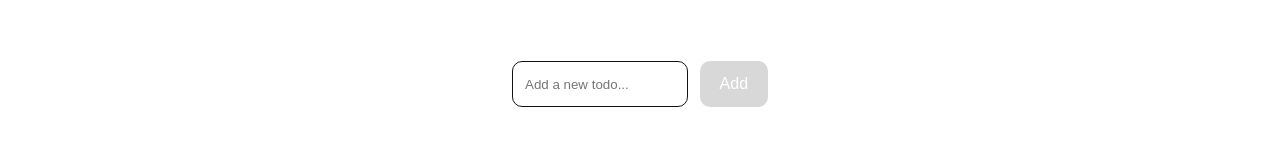
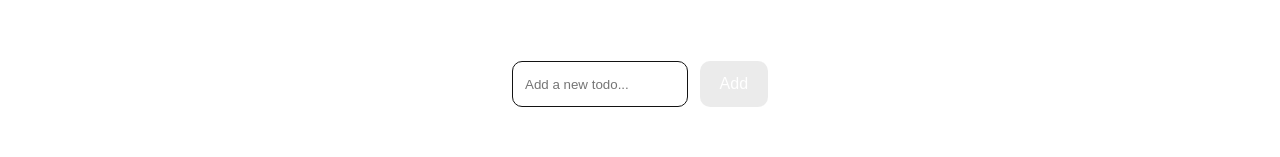
Before and after one commit to nyeok98/todo-zustand-tanstack_query, a React (Vite) app: page / in a window 1280 px wide. Shown: the part 245-402 px from the top of the page. Built offline with nearby package versions, Linux system fonts and the light colour scheme; no server answers; the database is empty.

Commit message:
[Add] error handling for components and services

```diff
--- a/src/components/List.tsx
+++ b/src/components/List.tsx
@@ -2,7 +2,19 @@ import useTodos from "../hooks/useTodo";
 import styles from "./List.module.css";
 
 const List = () => {
-  const { todos, deleteTodo } = useTodos();
+  const { todos, deleteTodo, hasError, setHasError } = useTodos();
+
+  const handleDelete = async (id: string) => {
+    try {
+      await deleteTodo(id);
+    } catch {
+      setHasError(true);
+      setTimeout(() => {
+        setHasError(false);
+      }, 2000);
+    }
+  };
+
   return (
     <ul className={styles.root}>
       {todos?.map((todo) => (
@@ -11,9 +23,9 @@ const List = () => {
             <p className={styles.listBox}>{todo.title}</p>
             <button
               className={styles.listButton}
-              onClick={() => deleteTodo(todo.id)}
+              onClick={() => handleDelete(todo.id)}
             >
-              Delete
+              {!hasError ? "Delete" : "Error"}
             </button>
           </li>
         </>
--- a/src/components/ListInput.tsx
+++ b/src/components/ListInput.tsx
@@ -3,29 +3,42 @@ import styles from "./ListInput.module.css";
 import useTodo from "../hooks/useTodo";
 
 const ListInput = () => {
-  const { addTodo } = useTodo();
-  const [inputValue, setInputValue] = useState("");
+  const { addTodo, hasError, setHasError } = useTodo();
+  const [inputValue, setInputValue] = useState<string>("");
 
-  const onSubmit = async (e: React.FormEvent) => {
+  const handleSubmit = async (e: React.FormEvent) => {
     e.preventDefault();
-    await addTodo(inputValue);
-    setInputValue("");
+    const trimmedValue = inputValue.trim();
+    if (!trimmedValue) return;
+    try {
+      await addTodo(trimmedValue);
+      setInputValue("");
+    } catch {
+      setHasError(true);
+    }
   };
 
-  const onChange = (value: string) => {
-    setInputValue(value);
+  const handleChange = (inputValue: string) => {
+    if (hasError) setHasError(false);
+    setInputValue(inputValue);
   };
 
   return (
-    <form className={styles.root} onSubmit={onSubmit}>
+    <form className={styles.root} onSubmit={handleSubmit}>
       <input
         type="text"
         value={inputValue}
-        onChange={(e) => onChange(e.target.value)}
+        onChange={(e) => handleChange(e.target.value)}
         placeholder="Add a new todo..."
         className={styles.inputBox}
       />
-      <button type="submit">Add</button>
+      <button
+        type="submit"
+        className={styles.addButton}
+        disabled={!inputValue.trim() || hasError}
+      >
+        {!hasError ? "Add" : "Error"}
+      </button>
     </form>
   );
 };
--- a/src/services/todoServices.ts
+++ b/src/services/todoServices.ts
@@ -22,7 +22,7 @@ export const fetchTodos = async () => {
         } as Todo)
     );
   } catch (e) {
-    console.log(e);
+    throw Error("Todo list를 불러오지 못했습니다.");
   }
 };
 
@@ -31,7 +31,7 @@ export const addTodo = async (todo: Todo) => {
     const docRef = await addDoc(todosCollection, todo);
     return { id: docRef.id, title: todo.title, content: todo.content } as Todo;
   } catch (e) {
-    console.log(e);
+    throw Error("Todo를 추가하지 못했습니다.");
   }
 };
 
@@ -40,6 +40,6 @@ export const deleteTodo = async (id: string) => {
     const docRef = doc(db, "todos", id);
     await deleteDoc(docRef);
   } catch (e) {
-    console.log(e);
+    throw Error("Todo를 삭제하지 못했습니다.");
   }
 };
```
